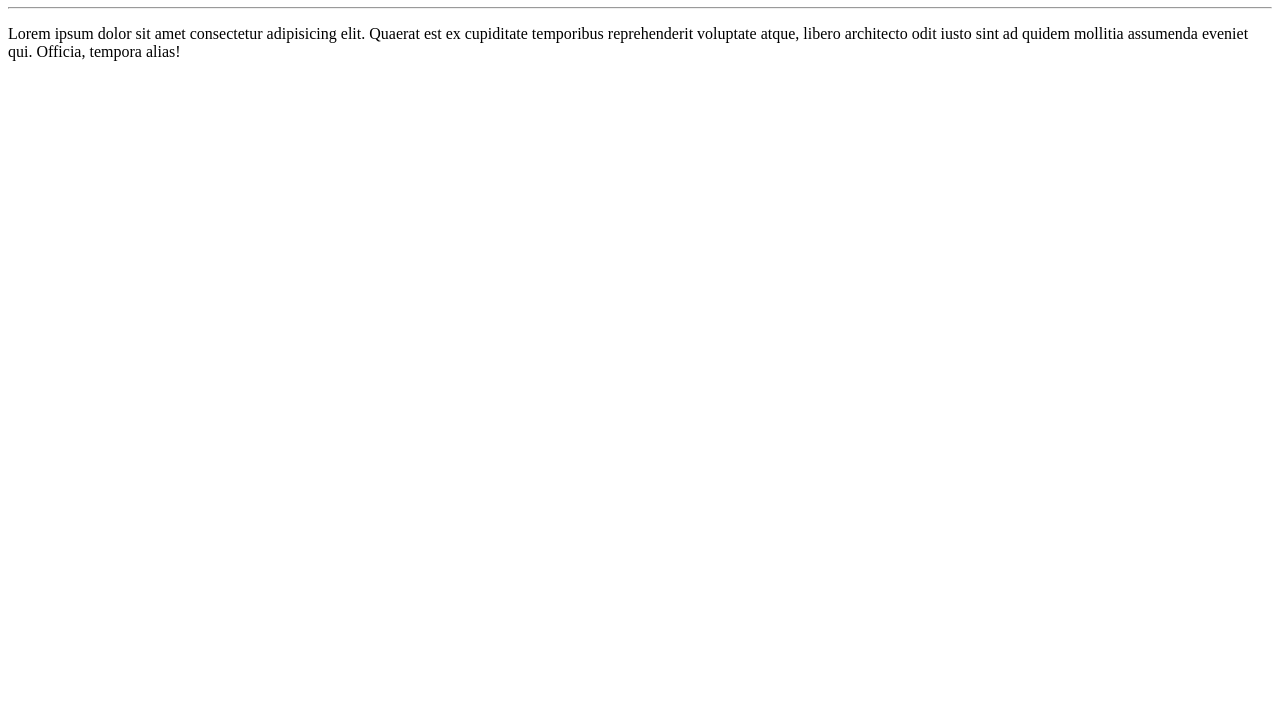
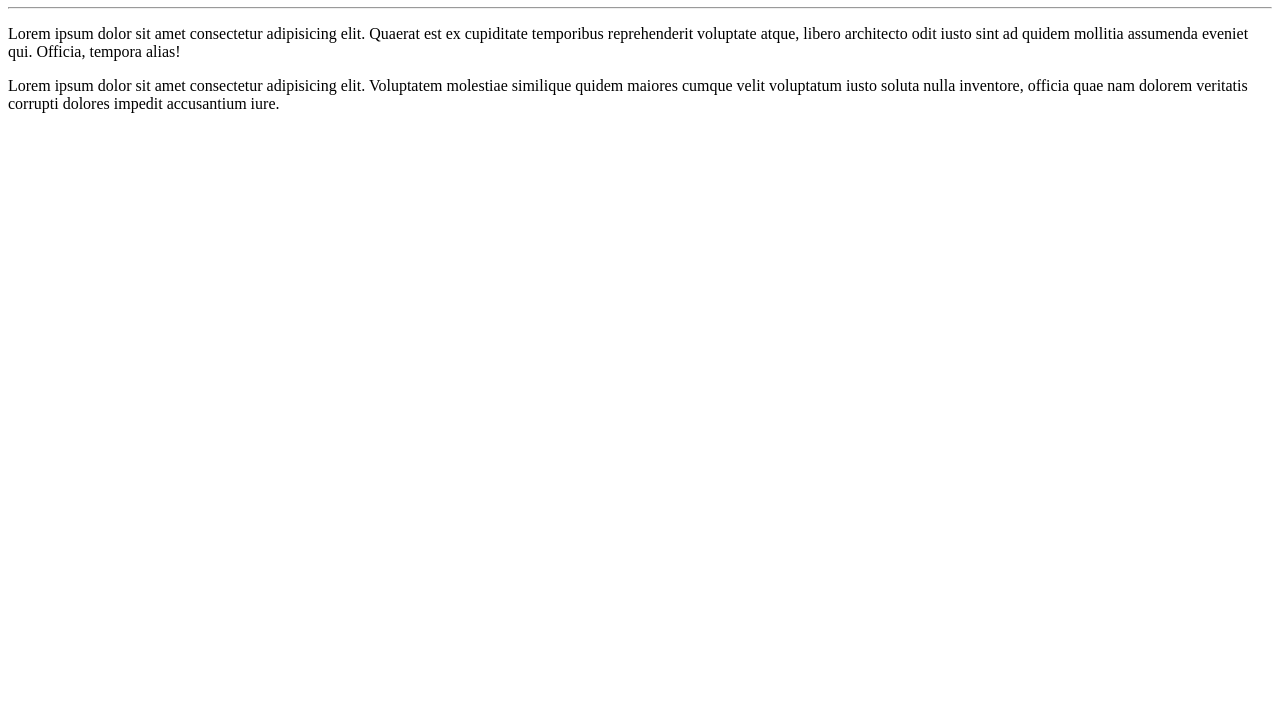
Before and after one commit to Guilhermebtv/Ola-Mundo, a plain HTML site: page site-exemplo/index.html in a window 1280 px wide. Shown: the part 73-800 px from the top of the page. Drawn offline with Linux system fonts and the light colour scheme.

Commit message:
Adicionei um parágrafo

```diff
--- a/site-exemplo/index.html
+++ b/site-exemplo/index.html
@@ -10,5 +10,6 @@
     <h1>Olá, Mundo!</h1>
     <hr>
     <p>Lorem ipsum dolor sit amet consectetur adipisicing elit. Quaerat est ex cupiditate temporibus reprehenderit voluptate atque, libero architecto odit iusto sint ad quidem mollitia assumenda eveniet qui. Officia, tempora alias!</p>
+    <p>Lorem ipsum dolor sit amet consectetur adipisicing elit. Voluptatem molestiae similique quidem maiores cumque velit voluptatum iusto soluta nulla inventore, officia quae nam dolorem veritatis corrupti dolores impedit accusantium iure.</p>
 </body>
 </html>
```
